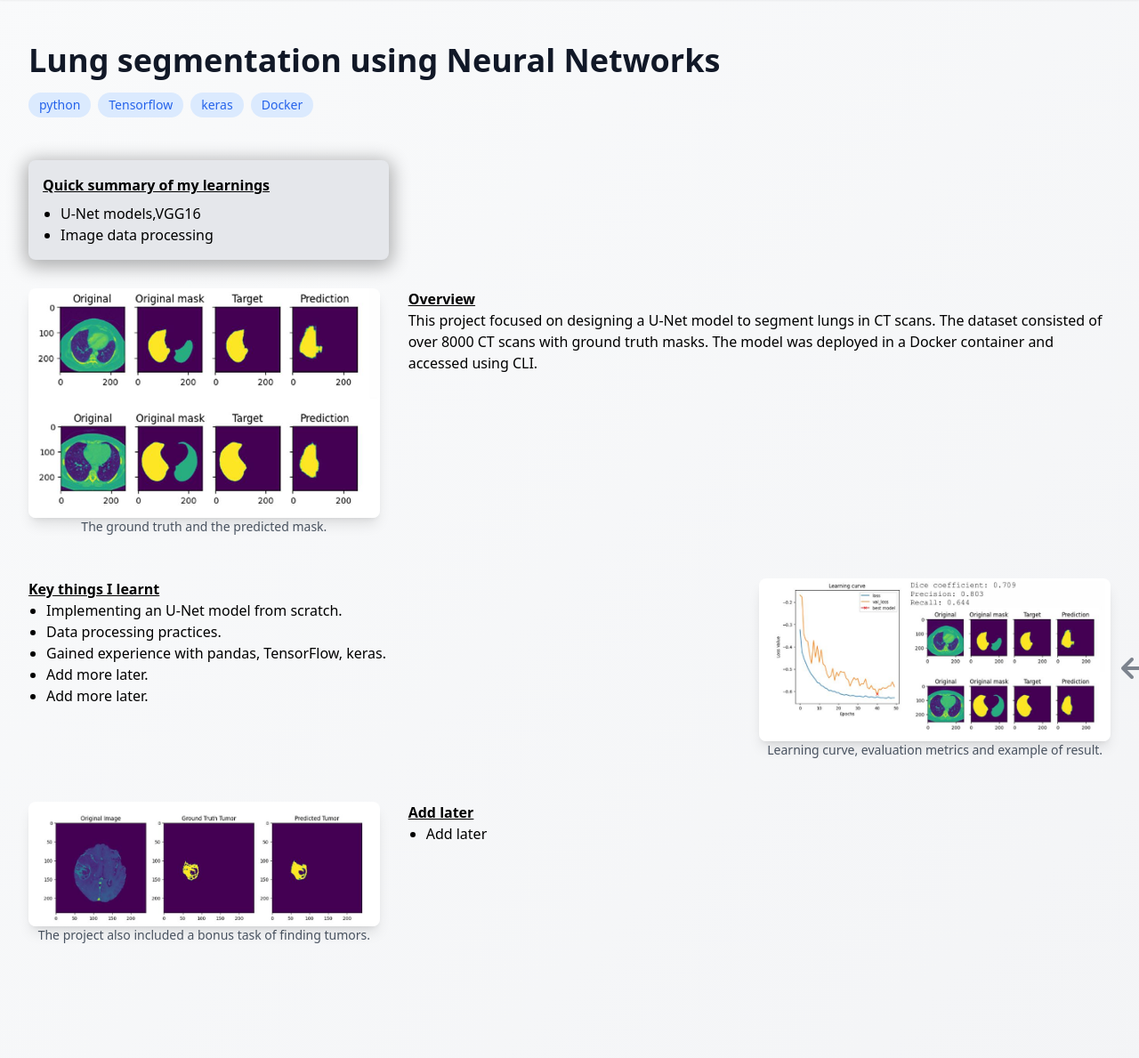
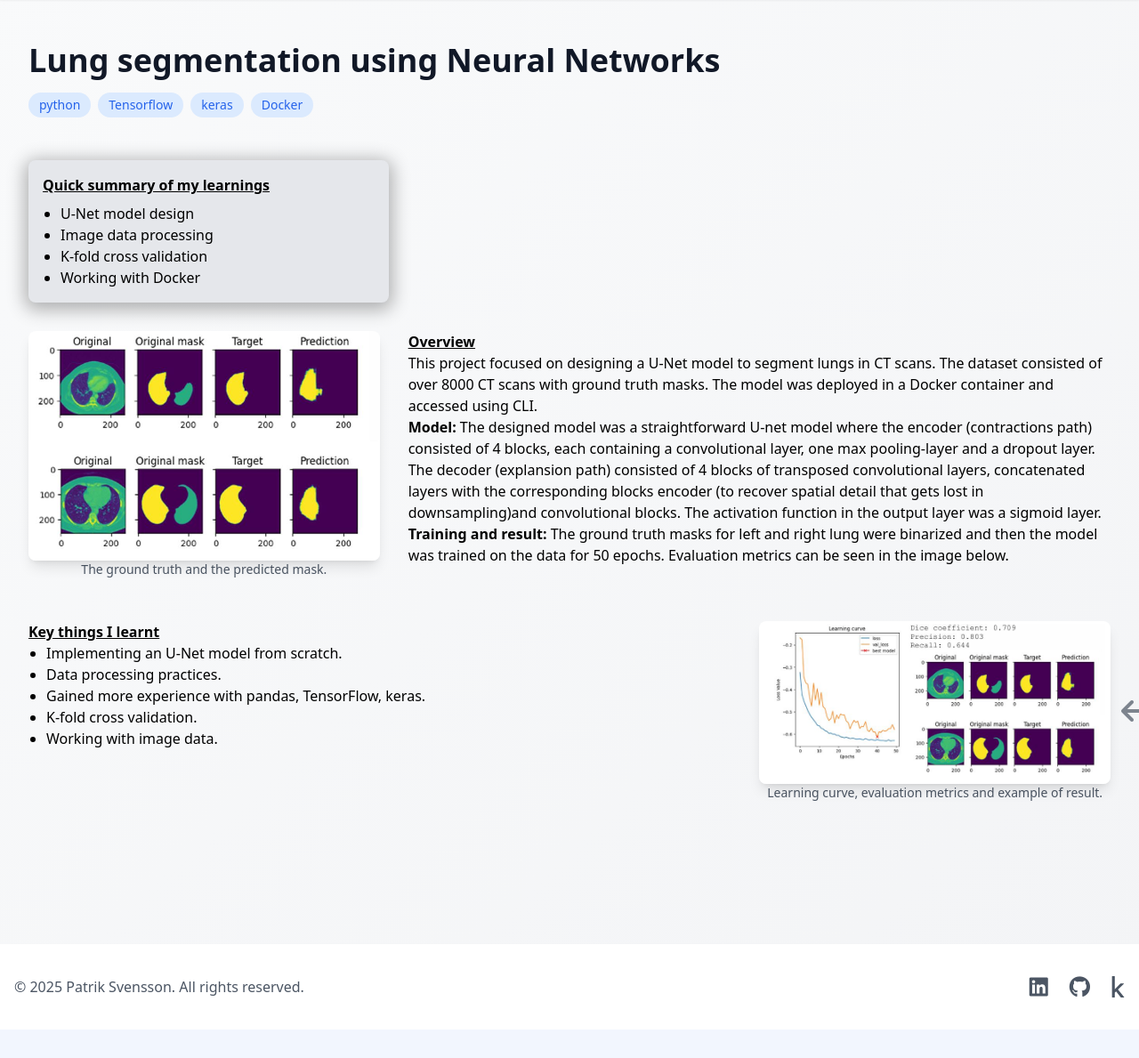
Before and after one commit to patriksn/portfolio, a Flask app: page /lung-segmentation in a window 1280 px wide; the page is wider, and only the part inside the window is pictured. Shown: the part 64-1253 px from the top of that part at 89% size. After the commit the page ends 1221 px from the top of that part, so only its background shows below. Run offline with Flask 3, Linux system fonts and the light colour scheme; some libraries are stand-ins or nearby versions.

Commit message:
Feat: Updated text p3

```diff
--- a/portfolio_page/templates/project3.html
+++ b/portfolio_page/templates/project3.html
@@ -70,8 +70,10 @@
     <div class="bg-gray-200 p-4 rounded-lg shadow-[0_4px_20px_4px_rgba(0,0,0,0.3)] md:w-1/3 mb-8">
         <h3 class="font-bold underline mb-2">Quick summary of my learnings</h3>
         <ul class="list-disc pl-5">
-            <li>U-Net models,VGG16</li>
+            <li>U-Net model design</li>
             <li>Image data processing</li>
+            <li>K-fold cross validation</li>
+            <li>Working with Docker</li>
         </ul>
     </div>
 
@@ -87,6 +89,8 @@
         <div class="md:w-2/3 prose">
             <h2 class="font-bold underline">Overview</h2>
             <p>This project focused on designing a U-Net model to segment lungs in CT scans. The dataset consisted of over 8000 CT scans with ground truth masks. The model was deployed in a Docker container and accessed using CLI. </p>
+            <p><b>Model:</b> The designed model was a straightforward U-net model where the encoder (contractions path) consisted of 4 blocks, each containing a convolutional layer, one max pooling-layer and a dropout layer. The decoder (explansion path) consisted of 4 blocks of transposed convolutional layers, concatenated layers with the corresponding blocks encoder (to recover spatial detail that gets lost in downsampling)and convolutional blocks. The activation function in the output layer was a sigmoid layer.</p>
+            <p><b>Training and result:</b> The ground truth masks for left and right lung were binarized and then the model was trained on the data for 50 epochs. Evaluation metrics can be seen in the image below.  </p>
         </div>
     </div>
 
@@ -97,9 +101,9 @@
             <ul class="list-disc pl-5">
                 <li>Implementing an U-Net model from scratch.</li>
                 <li>Data processing practices.</li>
-                <li>Gained experience with pandas, TensorFlow, keras.</li>
-                <li>Add more later.</li>
-                <li>Add more later.</li>
+                <li>Gained more experience with pandas, TensorFlow, keras.</li>
+                <li>K-fold cross validation.</li>
+                <li>Working with image data.</li>
             </ul>
         </div>
         <div class="md:w-1/3 relative">
@@ -114,6 +118,7 @@
     </div>
 
     <!-- Third Block: Image Left, Text Right -->
+    <!--
     <div class="flex flex-col md:flex-row gap-8 mb-12">
         <div class="md:w-1/3">
             <img src="{{ url_for('static', filename='images/project3_2.JPG') }}"
@@ -129,6 +134,7 @@
             </ul>
         </div>
     </div>
+    -->
 
     {% if project.links %}
     <div class="mt-8">
```
